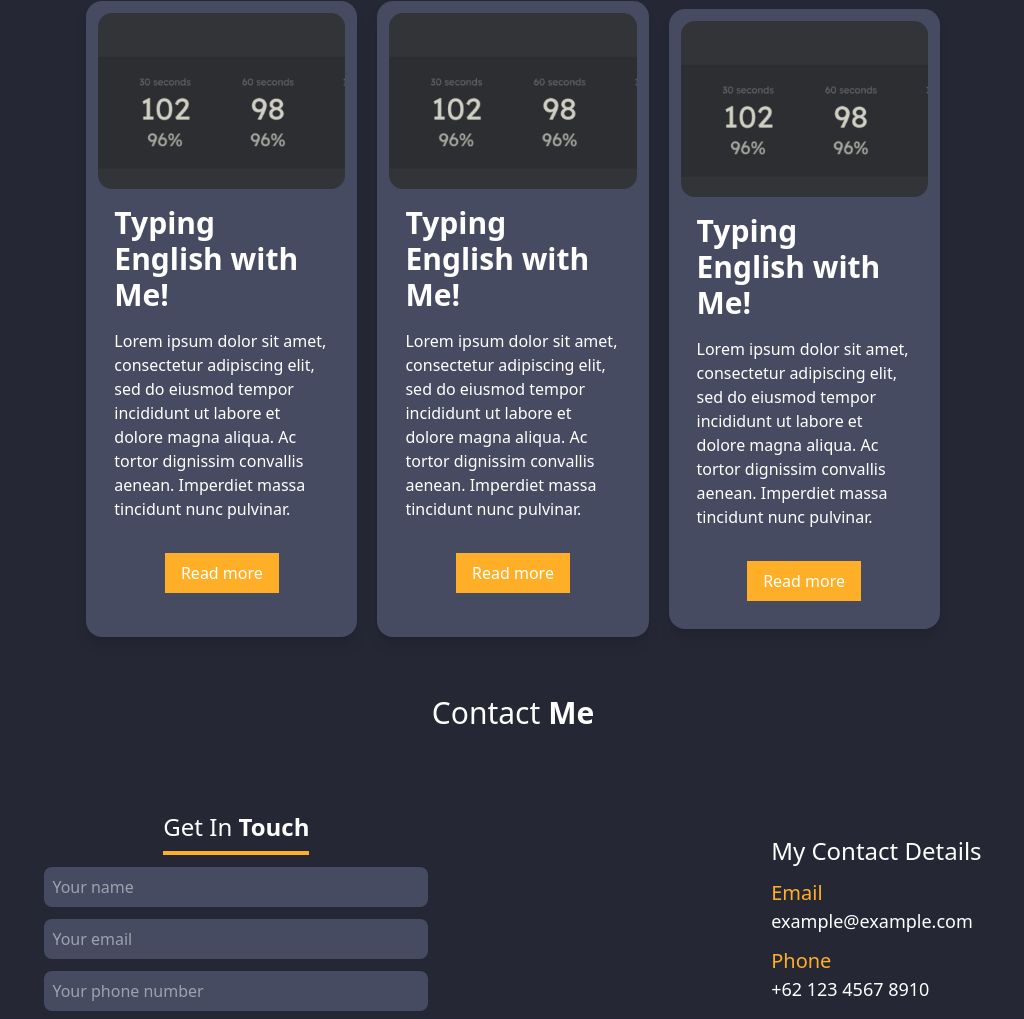
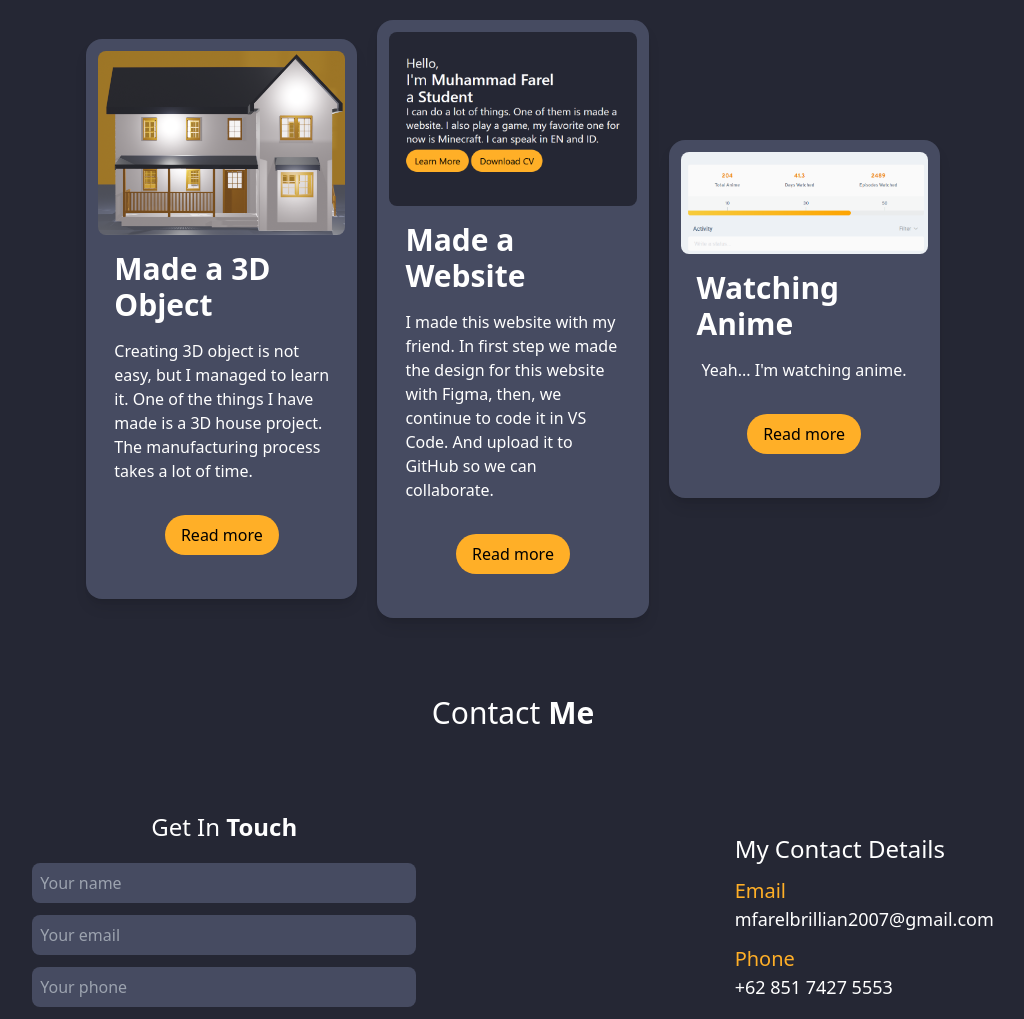
Before and after one commit to Tokioshi/Portfolio, a website: page tailwind-ver/index.html in a window 1280 px wide. Shown: the part 1781-2800 px from the top of the page, without its empty margins (127-1151 px from the left). Drawn offline with Linux system fonts and the light colour scheme.

Commit message:
som ceng

```diff
--- a/package.json
+++ b/package.json
@@ -1,6 +1,6 @@
 {
   "devDependencies": {
-    "tailwindcss": "^3.3.3"
+    "tailwindcss": "^3.3.5"
   },
   "name": "portofolio",
   "description": "Welcome to my portfolio website! Here you can find information about me and my skills.",
--- a/tailwind-ver/index.html
+++ b/tailwind-ver/index.html
@@ -13,16 +13,19 @@
       input[type="number"]::-webkit-inner-spin-button,
       input[type="number"]::-webkit-outer-spin-button {
         -webkit-appearance: none;
+        appearance: none;
+      }
+
+      input[type="number"] {
         -moz-appearance: textfield;
-        appearance: none;
       }
     </style>
   </head>
   <body class="bg-[#252734]">
     <nav
-      class="flex bg-[#ffaf27] rounded-br-full rounded-bl-full justify-between py-5 px-16 align-center"
+      class="flex bg-[#ffaf27] rounded-br-full rounded-bl-full justify-between py-5 px-20 align-center"
     >
-      <h1 class="text-2xl md:text-3xl">Tokioshy</h1>
+      <h1 class="text-2xl md:text-3xl">Farel</h1>
       <ul class="hidden md:flex align-center">
         <li class="mx-2 text-lg md:text-xl"><a href="#home">Home</a></li>
         <li class="mx-2 text-lg md:text-xl"><a href="#about-me">About</a></li>
@@ -43,28 +46,28 @@
       <img
         src="../images/Image (1).png"
         alt="Chitoge"
-        class="max-h-[65%] md:max-h-full w-auto"
+        class="max-h-[65%] md:max-h-70% w-auto"
       />
       <div class="text-white md:w-1/3 text-center md:text-left">
         <p class="text-3xl">Hello,</p>
         <h1 class="text-3xl md:text-4xl">
-          I'm <span class="font-semibold">Tokioshy Herman Saputra</span>
+          I'm <span class="font-semibold">Muhammad Farel</span>
         </h1>
         <h2 class="text-3xl md:text-4xl">
           a <span class="font-semibold">Student</span>
         </h2>
         <p class="text-lg md:text-2xl">
-          Lorem ipsum dolor sit amet, consectetur adipiscing elit. Integer sed
-          pharetra leo. Nunc vitae metus auctor, vestibulum lorem id, hendrerit
-          neque.
+          I can do a lot of things. One of them is made a website.
+          I also play a game, my favorite one for now is Minecraft.
+          I can speak in EN and ID.
         </p>
-        <div class="mt-3 text-black">
-          <a href="#about-me" class="bg-[#ffaf27] px-3 py-2 rounded-full"
+        <div class="mt-5 text-black text-[21px]">
+          <a href="#about-me" class="bg-[#ffaf27] px-5 py-3 rounded-full "
             >Learn More</a
           >
           <a
             href="../images/tokioshy.png"
-            class="bg-[#ffaf27] px-3 py-2 rounded-full"
+            class="bg-[#ffaf27] px-5 py-3 rounded-full"
             download="Tokioshy's Head"
             >Download CV</a
           >
@@ -79,7 +82,7 @@
       <img
         src="../images/Image (2).png"
         alt="Chitoge 2"
-        class="max-h-[65%] lg:max-h-full mt-5 md:mt-0"
+        class="max-h-[65%] lg:max-h-70% mt-5 md:mt-0"
       />
       <div
         class="w-full md:w-1/3 text-white md:border-l-4 border-[#ffaf27] pl-4"
@@ -99,91 +102,6 @@
       </div>
     </section>
 
-    <!-- <section class="h-auto md:h-screen" id="projects">
-      <h1 class="text-3xl text-white border-b-4 w-fit border-[#ffaf27] pb-2">
-        My <span class="font-semibold">Project</span>
-      </h1>
-      <div class="block md:flex justify-center items-center w-2/3 m-auto gap-5">
-        <div
-          class="w-full md:w-80 justify-center items-center bg-[#464b61] shadow-lg rounded-2xl flex flex-col p-3 mt-5 md:mt-0"
-        >
-          <img
-            src="../images/Rectangle.png"
-            alt="img"
-            title="img"
-            class="w-full h-auto object-cover rounded-t-lg"
-          />
-          <div class="w-full p-4 justify-start flex flex-col text-white">
-            <h1 class="text-3xl font-bold">Typing english with me!</h1>
-            <p class="my-4">
-              Lorem ipsum dolor sit amet, consectetur adipiscing elit, sed do
-              eiusmod tempor incididunt ut labore et dolore magna aliqua. Ac
-              tortor dignissim convallis aenean. Imperdiet massa tincidunt nunc
-              pulvinar.
-            </p>
-            <a
-              href="#"
-              class="my-4 px-4 py-2 text-white text-center hover:bg-[#cc8c1f] bg-[#ffaf27]"
-            >
-              Read more
-            </a>
-          </div>
-        </div>
-
-        <div
-          class="w-full md:w-80 justify-center items-center bg-[#464b61] shadow-lg rounded-2xl flex flex-col p-3 mt-5 md:mt-0"
-        >
-          <img
-            src="../images/Rectangle.png"
-            alt="img"
-            title="img"
-            class="w-full h-auto object-cover rounded-t-lg"
-          />
-          <div class="w-full p-4 justify-start flex flex-col text-white">
-            <h1 class="text-3xl font-bold">Typing english with me!</h1>
-            <p class="my-4">
-              Lorem ipsum dolor sit amet, consectetur adipiscing elit, sed do
-              eiusmod tempor incididunt ut labore et dolore magna aliqua. Ac
-              tortor dignissim convallis aenean. Imperdiet massa tincidunt nunc
-              pulvinar.
-            </p>
-            <a
-              href="#"
-              class="my-4 px-4 py-2 text-white text-center hover:bg-[#cc8c1f] bg-[#ffaf27]"
-            >
-              Read more
-            </a>
-          </div>
-        </div>
-
-        <div
-          class="w-full md:w-80 justify-center items-center bg-[#464b61] shadow-lg rounded-2xl flex flex-col p-3 mt-5 md:mt-0"
-        >
-          <img
-            src="../images/Rectangle.png"
-            alt="img"
-            title="img"
-            class="w-full h-auto object-cover rounded-t-lg"
-          />
-          <div class="w-full p-4 justify-start flex flex-col text-white">
-            <h1 class="text-3xl font-bold">Typing english with me!</h1>
-            <p class="my-4">
-              Lorem ipsum dolor sit amet, consectetur adipiscing elit, sed do
-              eiusmod tempor incididunt ut labore et dolore magna aliqua. Ac
-              tortor dignissim convallis aenean. Imperdiet massa tincidunt nunc
-              pulvinar.
-            </p>
-            <a
-              href="#"
-              class="mt-4 px-4 py-2 text-white text-center hover:bg-[#cc8c1f] bg-[#ffaf27]"
-            >
-              Read more
-            </a>
-          </div>
-        </div>
-      </div>
-    </section> -->
-
     <section
       class="h-auto md:h-screen flex flex-col items-center justify-center"
       id="projects"
@@ -199,22 +117,21 @@
           class="w-full md:w-80 bg-[#464b61] shadow-lg rounded-2xl flex flex-col p-3 mt-5 md:mt-0"
         >
           <img
-            src="../images/Rectangle.png"
+            src="../images/Rumah.png"
             alt="img"
             title="img"
-            class="w-full h-auto object-cover rounded-t-lg"
+            class="w-full h-auto object-cover rounded-lg"
           />
           <div class="w-full p-4 flex flex-col text-white items-center">
-            <h1 class="text-3xl font-bold">Typing English with Me!</h1>
+            <h1 class="text-3xl font-bold">Made a 3D Object</h1>
             <p class="my-4">
-              Lorem ipsum dolor sit amet, consectetur adipiscing elit, sed do
-              eiusmod tempor incididunt ut labore et dolore magna aliqua. Ac
-              tortor dignissim convallis aenean. Imperdiet massa tincidunt nunc
-              pulvinar.
+              Creating 3D object is not easy, but I managed to learn it.
+              One of the things I have made is a 3D house project. The
+              manufacturing process takes a lot of time.
             </p>
             <a
-              href="#"
-              class="my-4 px-4 py-2 text-white text-center hover-bg-[#cc8c1f] bg-[#ffaf27]"
+              href="https://www.instagram.com/p/Cyzz0qWSTQA/?img_index=1" target="_blank"
+              class="my-4 px-4 py-2 text-black text-center hover-bg-[#cc8c1f] bg-[#ffaf27] rounded-full"
             >
               Read more
             </a>
@@ -226,22 +143,22 @@
           class="w-full md:w-80 bg-[#464b61] shadow-lg rounded-2xl flex flex-col p-3 mt-5 md:mt-0"
         >
           <img
-            src="../images/Rectangle.png"
+            src="../images/Website.png"
             alt="img"
             title="img"
-            class="w-full h-auto object-cover rounded-t-lg"
+            class="w-full h-auto object-cover rounded-lg"
           />
           <div class="w-full p-4 flex flex-col text-white items-center">
-            <h1 class="text-3xl font-bold">Typing English with Me!</h1>
+            <h1 class="text-3xl font-bold">Made a Website</h1>
             <p class="my-4">
-              Lorem ipsum dolor sit amet, consectetur adipiscing elit, sed do
-              eiusmod tempor incididunt ut labore et dolore magna aliqua. Ac
-              tortor dignissim convallis aenean. Imperdiet massa tincidunt nunc
-              pulvinar.
+              I made this website with my friend. In first step
+              we made the design for this website with Figma,
+              then, we continue to code it in VS Code. And upload
+              it to GitHub so we can collaborate.
             </p>
             <a
-              href="#"
-              class="my-4 px-4 py-2 text-white text-center hover-bg-[#cc8c1f] bg-[#ffaf27]"
+              href="#home"
+              class="my-4 px-4 py-2 text-black text-center hover-bg-[#cc8c1f] bg-[#ffaf27] rounded-full"
             >
               Read more
             </a>
@@ -253,22 +170,19 @@
           class="w-full md:w-80 bg-[#464b61] shadow-lg rounded-2xl flex flex-col p-3 mt-5 md:mt-0"
         >
           <img
-            src="../images/Rectangle.png"
+            src="../images/Anime.png"
             alt="img"
             title="img"
-            class="w-full h-auto object-cover rounded-t-lg"
+            class="w-full h-auto object-cover rounded-lg"
           />
           <div class="w-full p-4 flex flex-col text-white items-center">
-            <h1 class="text-3xl font-bold">Typing English with Me!</h1>
+            <h1 class="text-3xl font-bold">Watching Anime</h1>
             <p class="my-4">
-              Lorem ipsum dolor sit amet, consectetur adipiscing elit, sed do
-              eiusmod tempor incididunt ut labore et dolore magna aliqua. Ac
-              tortor dignissim convallis aenean. Imperdiet massa tincidunt nunc
-              pulvinar.
+              Yeah... I'm watching anime.
             </p>
             <a
-              href="#"
-              class="mt-4 px-4 py-2 text-white text-center hover-bg-[#cc8c1f] bg-[#ffaf27]"
+              href="https://anilist.co/user/Tokioshy/" target="_blank"
+              class="my-4 px-4 py-2 text-black text-center hover-bg-[#cc8c1f] bg-[#ffaf27] rounded-full"
             >
               Read more
             </a>
@@ -286,7 +200,7 @@
       >
         <form method="post" action="" class="flex flex-col w-96 gap-3 mt-20">
           <h1
-            class="text-white text-2xl text-center border-b-4 border-[#ffaf27] w-fit mx-auto pb-2"
+            class="text-white text-2xl text-center  w-fit mx-auto pb-2"
           >
             Get In <span class="font-semibold">Touch</span>
           </h1>
@@ -308,7 +222,7 @@
             type="number"
             name="number"
             id="number"
-            placeholder="Your phone number"
+            placeholder="Your phone"
             class="p-2 rounded-lg bg-[#464B61]"
           />
           <input
@@ -321,7 +235,7 @@
           <input
             type="submit"
             value="Send message"
-            class="bg-[#ffaf27] w-full md:w-fit p-3 rounded-xl text-black"
+            class="bg-[#ffaf27] w-full md:w-fit p-3 rounded-full text-black"
           />
         </form>
 
@@ -331,22 +245,22 @@
           </h1>
           <div>
             <h1 class="text-[#ffaf27] text-xl">Email</h1>
-            <p class="text-lg">example@example.com</p>
+            <p class="text-lg">mfarelbrillian2007@gmail.com</p>
           </div>
           <div>
             <h1 class="text-[#ffaf27] text-xl">Phone</h1>
-            <p class="text-lg">+62 123 4567 8910</p>
+            <p class="text-lg">+62 851 7427 5553</p>
           </div>
           <div>
             <h1 class="text-[#ffaf27] text-xl">Discord</h1>
             <a
               class="text-lg"
               href="https://discord.com/users/1010474132753883207"
-              >tokioshy</a
+              >Tokioshy#4631</a
             >
           </div>
           <div>
-            <h1 class="text-[#ffaf27] text-xl">Email</h1>
+            <h1 class="text-[#ffaf27] text-xl">Adress</h1>
             <p class="text-lg">123 Example Street</p>
           </div>
         </div>
@@ -356,7 +270,7 @@
     <footer
       class="bg-[#464B61] md:bg-[#252734] py-5 text-white text-center text-xl"
     >
-      <p>Copyright © Farel 2023 All rights reserved.</p>
+      <p>Copyright © Farel - Izyankareem 2023 All rights reserved.</p>
     </footer>
 
     <button
```
Also changed, not shown: images/Anime.png (added), images/Rumah.png (added), images/Website.png (added), tailwind-ver/styles.css, 1 other file.
